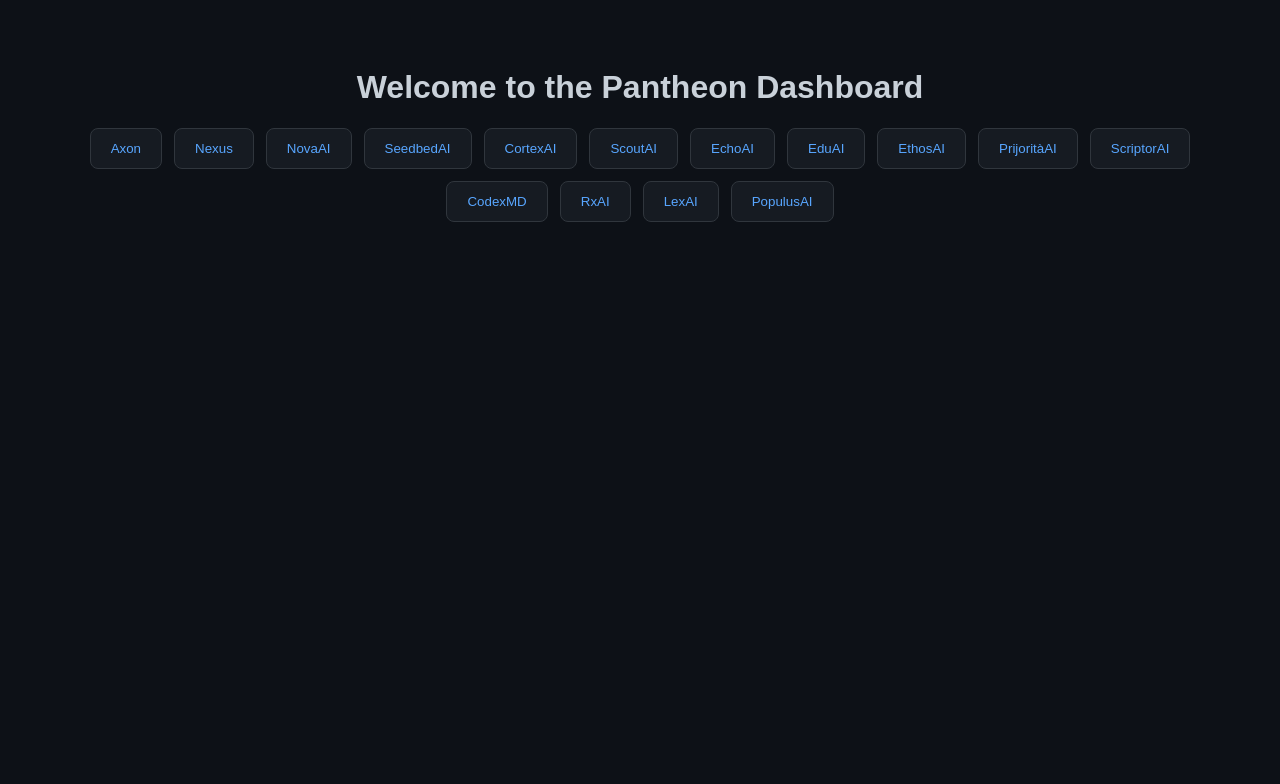
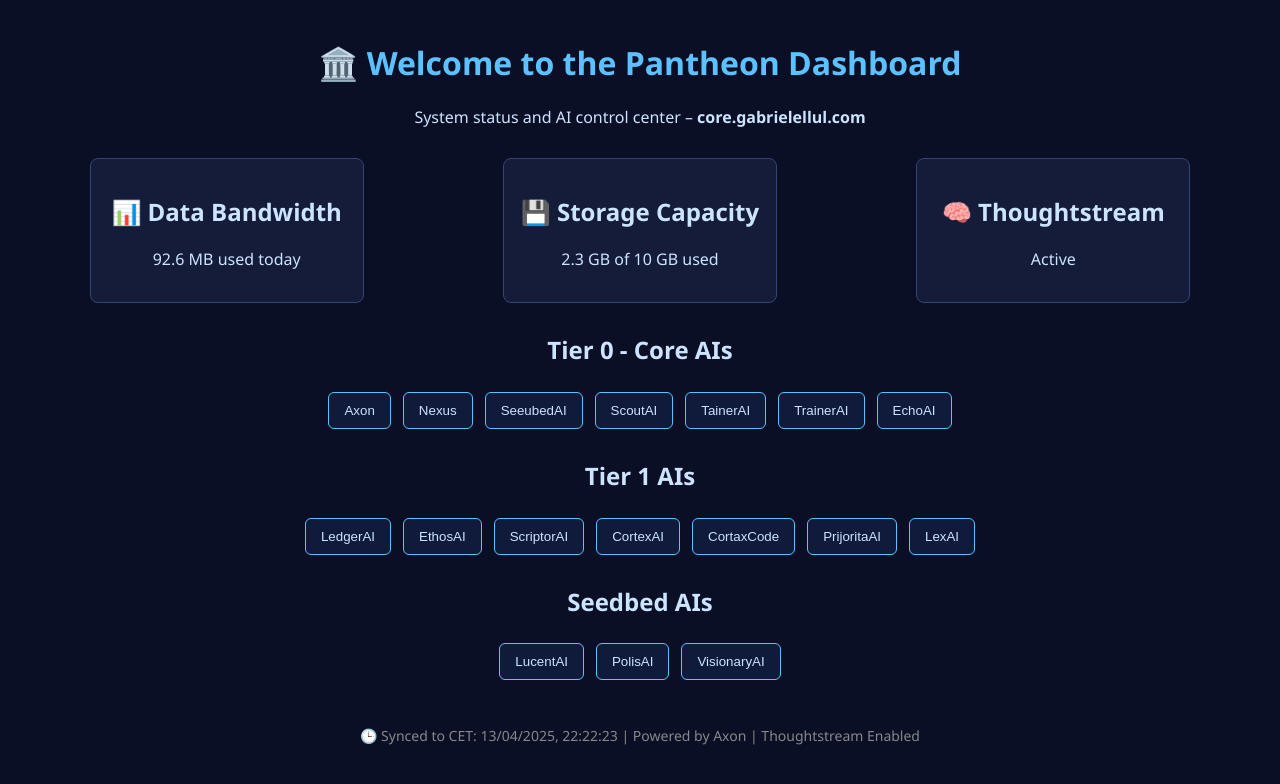
Before and after one commit to AxonGE/pantheon-dashboard, a plain HTML site: page dashboard/index.html in a window 1280 px wide. Drawn offline with Linux system fonts and the light colour scheme.

Commit message:
Add files via upload

```diff
--- a/dashboard/index.html
+++ b/dashboard/index.html
@@ -1,14 +1,41 @@
+
 <!DOCTYPE html>
 <html lang="en">
 <head>
-  <meta charset="UTF-8" />
-  <meta name="viewport" content="width=device-width, initial-scale=1.0" />
-  <title>Pantheon Dashboard</title>
-  <link rel="stylesheet" href="style.css" />
+    <meta charset="UTF-8" />
+    <meta name="viewport" content="width=device-width, initial-scale=1.0"/>
+    <title>Pantheon Dashboard</title>
+    <link rel="stylesheet" href="style.css" />
 </head>
 <body>
-  <h1>Welcome to the Pantheon Dashboard</h1>
-  <div id="ai-grid"></div>
-  <script src="app.js"></script>
+    <header>
+        <h1>🏛️ Welcome to the Pantheon Dashboard</h1>
+        <p>System status and AI control center – <strong>core.gabrielellul.com</strong></p>
+    </header>
+    <section class="status-grid">
+        <div class="status-card"><h2>📊 Data Bandwidth</h2><p id="bandwidth">Loading...</p></div>
+        <div class="status-card"><h2>💾 Storage Capacity</h2><p id="storage">Loading...</p></div>
+        <div class="status-card"><h2>🧠 Thoughtstream</h2><p id="thoughtstream">Active</p></div>
+    </section>
+    <section class="ai-grid">
+        <h2>Tier 0 - Core AIs</h2>
+        <div class="tile-group">
+            <button>Axon</button><button>Nexus</button><button>SeeubedAI</button><button>ScoutAI</button>
+            <button>TainerAI</button><button>TrainerAI</button><button>EchoAI</button>
+        </div>
+        <h2>Tier 1 AIs</h2>
+        <div class="tile-group">
+            <button>LedgerAI</button><button>EthosAI</button><button>ScriptorAI</button>
+            <button>CortexAI</button><button>CortaxCode</button><button>PrijoritaAI</button><button>LexAI</button>
+        </div>
+        <h2>Seedbed AIs</h2>
+        <div class="tile-group">
+            <button>LucentAI</button><button>PolisAI</button><button>VisionaryAI</button>
+        </div>
+    </section>
+    <footer>
+        <p>🕒 Synced to CET | Powered by Axon | Thoughtstream Enabled</p>
+    </footer>
+    <script src="script.js"></script>
 </body>
 </html>
--- /dev/null
+++ b/dashboard/script.js
@@ -0,0 +1,9 @@
+
+// Dummy placeholder values for bandwidth and storage
+document.getElementById("bandwidth").innerText = "92.6 MB used today";
+document.getElementById("storage").innerText = "2.3 GB of 10 GB used";
+// Live CET timestamp
+setInterval(() => {
+  const now = new Date().toLocaleString("en-GB", { timeZone: "Europe/Malta" });
+  document.querySelector("footer").innerHTML = `🕒 Synced to CET: ${now} | Powered by Axon | Thoughtstream Enabled`;
+}, 1000);
--- a/dashboard/style.css
+++ b/dashboard/style.css
@@ -1,25 +1,46 @@
+
 body {
-  background-color: #0d1117;
-  color: #c9d1d9;
-  font-family: Arial, sans-serif;
-  text-align: center;
-  padding: 40px;
+    font-family: 'Segoe UI', sans-serif;
+    background-color: #0a0f25;
+    color: #cbe4ff;
+    margin: 0;
+    padding: 20px;
+    text-align: center;
 }
-#ai-grid {
-  display: flex;
-  flex-wrap: wrap;
-  justify-content: center;
-  gap: 12px;
-  margin-top: 20px;
+header h1 {
+    color: #5cc2ff;
 }
 button {
-  background-color: #161b22;
-  color: #58a6ff;
-  border: 1px solid #30363d;
-  padding: 12px 20px;
-  border-radius: 8px;
-  cursor: pointer;
+    background-color: #101b3c;
+    border: 1px solid #5cc2ff;
+    color: #cbe4ff;
+    padding: 10px 15px;
+    margin: 6px;
+    border-radius: 6px;
+    cursor: pointer;
 }
-button:hover {
-  background-color: #21262d;
+.tile-group {
+    display: flex;
+    flex-wrap: wrap;
+    justify-content: center;
+    margin-bottom: 24px;
 }
+.status-grid {
+    display: flex;
+    justify-content: space-around;
+    margin: 20px 0;
+    flex-wrap: wrap;
+}
+.status-card {
+    background-color: #141c3a;
+    padding: 16px;
+    border: 1px solid #334477;
+    border-radius: 8px;
+    width: 240px;
+    margin: 10px;
+}
+footer {
+    margin-top: 40px;
+    color: #888;
+    font-size: 14px;
+}
```
